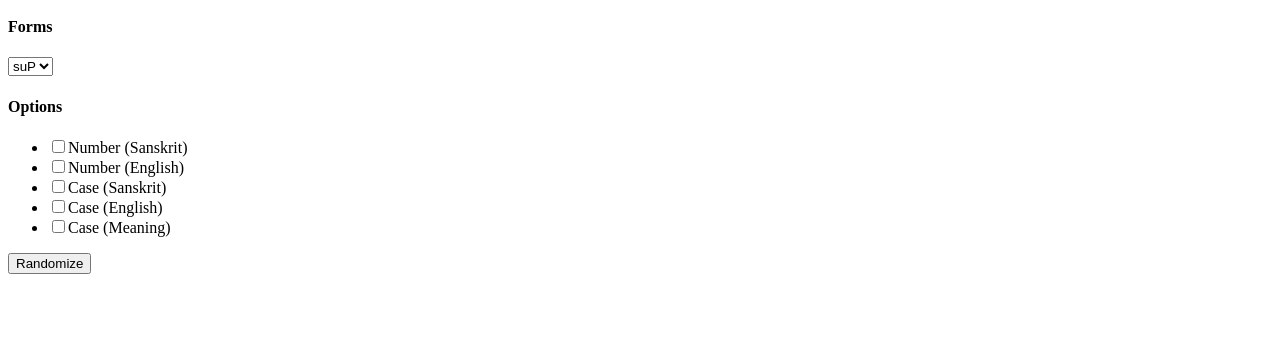
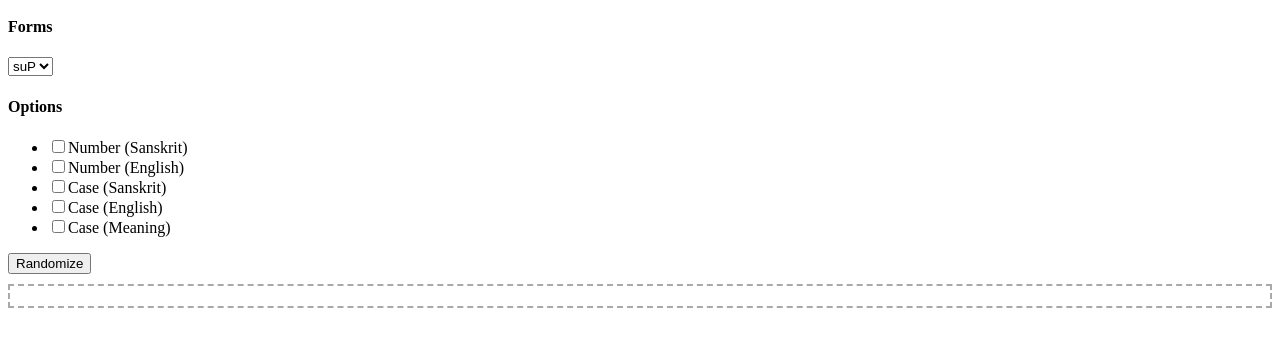
Before and after one commit to rramphal/subanta-tester, a plain HTML site: page index.html in a window 1280 px wide. Shown: the part 44-390 px from the top of the page. Drawn offline with Linux system fonts and the light colour scheme.

Commit message:
added border to output

```diff
--- a/subantaTester.css
+++ b/subantaTester.css
@@ -4,4 +4,6 @@ html {
 
 #output {
     margin-top: 10px;
+    border: 2px dashed darkgrey;
+    padding: 10px;
 }
```
